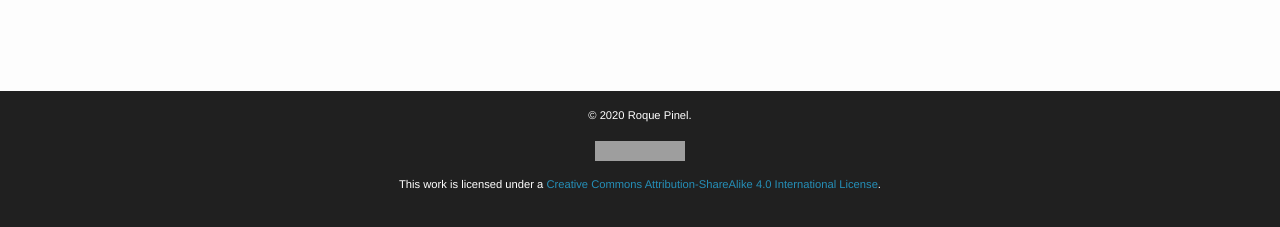
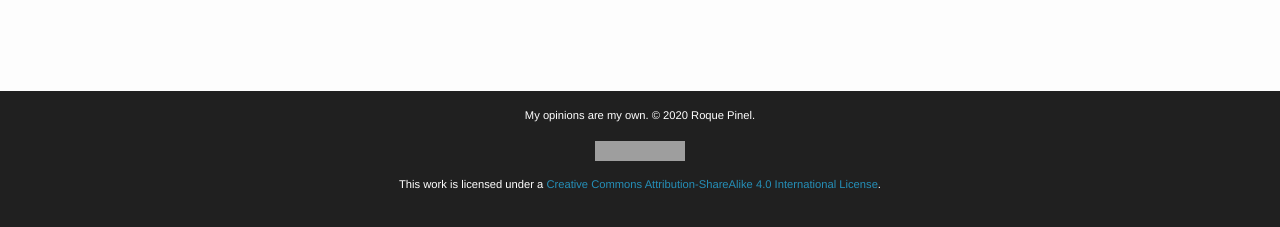
Before and after one commit to repinel/repinel.github.io, a Jekyll site: the page built from index.html, in a window 1280 px wide. Shown: the part 670-897 px from the top of the page. Built offline with Jekyll 4.4.1, drawn with Linux system fonts in a browser that asks for light colours; grey boxes are pictures that could not be loaded.

Commit message:
Add opinion disclaimer to footer

```diff
--- a/_includes/footer.html
+++ b/_includes/footer.html
@@ -1,5 +1,5 @@
 <footer class="site-footer">
-  <p>&copy; {{ site.time | date: '%Y' }} {{ site.title }}.</p>
+  <p>My opinions are my own. &copy; {{ site.time | date: '%Y' }} {{ site.title }}.</p>
 
   <p>
     <a rel="license" href="https://creativecommons.org/licenses/by-sa/4.0/">
```
